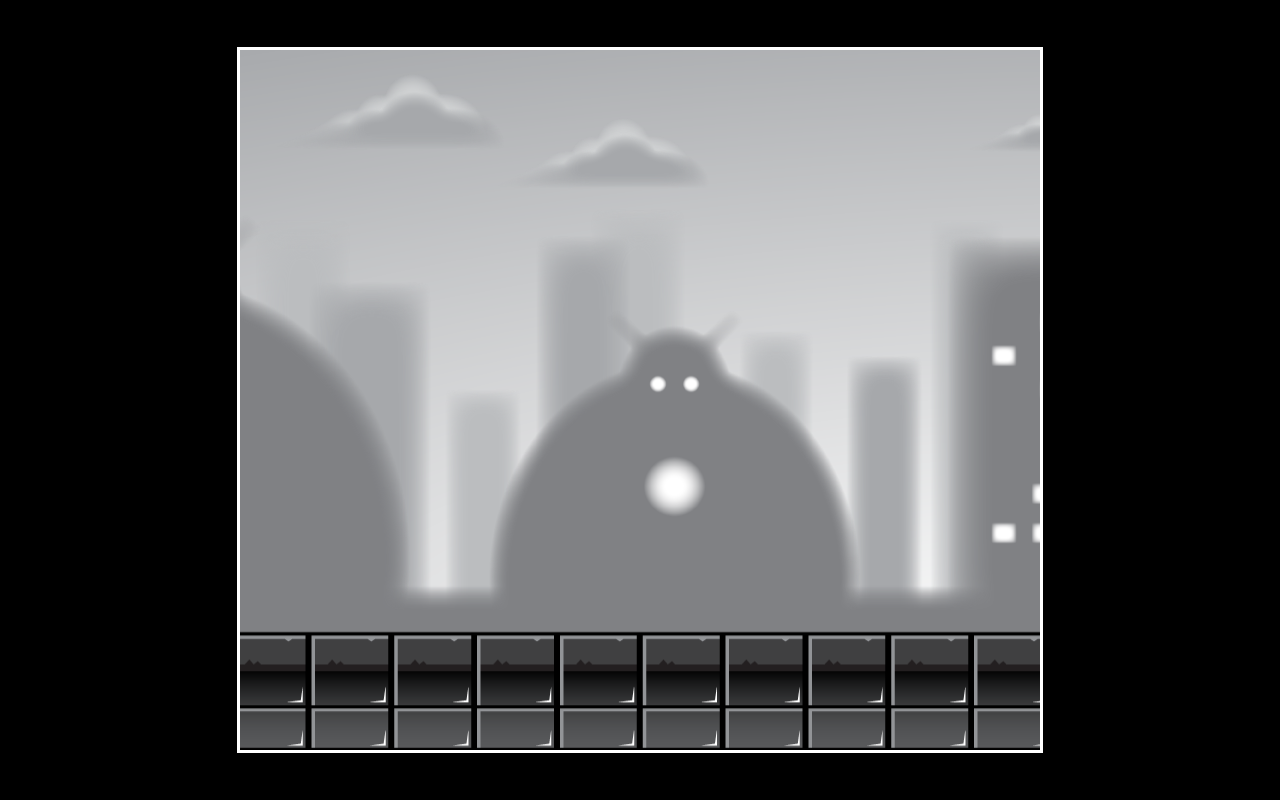
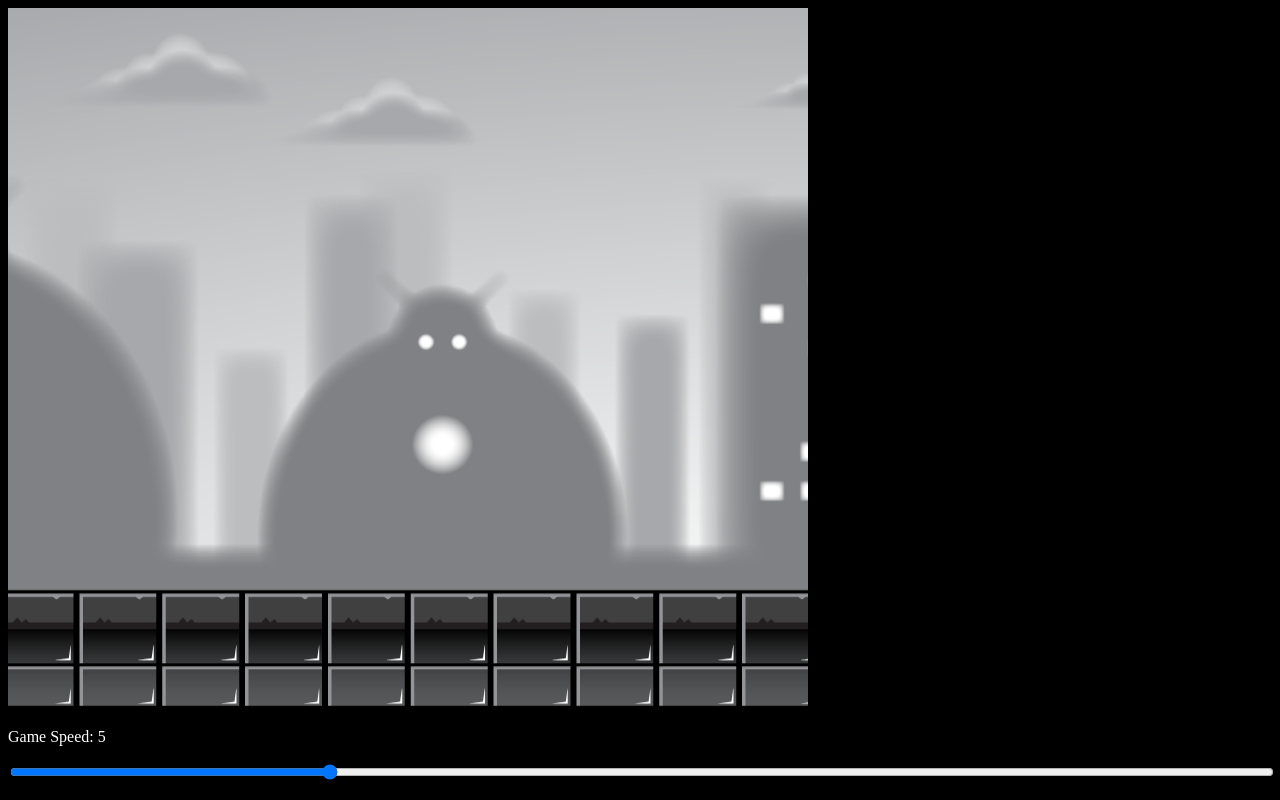
Before and after one commit to mellisporter/fcc-paralax-bg, a plain HTML site: page index.html in a window 1280 px wide. Drawn offline with Linux system fonts and the light colour scheme.

Commit message:
refactored second image

```diff
--- a/index.html
+++ b/index.html
@@ -8,7 +8,11 @@
     <link rel="stylesheet" href="style.css">
 </head>
 <body>
-    <canvas id="canvas1"></canvas>
+    <div class="container">
+        <canvas id="canvas1"></canvas>
+        <p>Game Speed: <span id="showGameSpeed"></span></p>
+        <input type="range" min="0" max ="20" value="5" class="slider" id="slider">
+    </div>
 
     <script src="script.js"></script>
 </body>
--- a/script.js
+++ b/script.js
@@ -16,6 +16,14 @@ backgroundLayer4.src = 'backgroundLayers/layer-4.png';
 const backgroundLayer5 = new Image();
 backgroundLayer5.src = 'backgroundLayers/layer-5.png';
 
+const slider = document.getElementById('slider');
+slider.value = gameSpeed;
+const showGameSpeed = document.getElementById('showGameSpeed');
+showGameSpeed.innerHTML = gameSpeed;
+slider.addEventListener('change' , function(e){
+    gameSpeed = e.target.value;
+    showGameSpeed.innerHTML = e.target.value;
+});
 
 class Layer {
     constructor(image, speedModifier){
@@ -23,7 +31,7 @@ class Layer {
         this.y = 0;
         this.width = 2400;
         this.height = 700;
-        this.x2 = this.width;
+        // this.x2 = this.width;
         this.image = image;
         this.speedModifier = speedModifier;
         this.speed = gameSpeed * this.speedModifier;
@@ -31,18 +39,18 @@ class Layer {
     update(){
         this.speed = gameSpeed * this.speedModifier;
         if (this.x <= -this.width){
-            this.x = this.width + this.x2 - this.speed;
+            this.x = 0;
         }
-        if (this.x2 <= -this.width){
-            this.x2 = this.width + this.x - this.speed;
-        }
+        // if (this.x2 <= -this.width){
+        //     this.x2 = this.width + this.x - this.speed;
+        // }
         this.x = Math.floor(this.x - this.speed);
-        this.x2 = Math.floor(this.x2 - this.speed);
+        // this.x2 = Math.floor(this.x2 - this.speed);
     }
 
     draw(){
         ctx.drawImage(this.image, this.x, this.y, this.width, this.height)
-        ctx.drawImage(this.image, this.x2, this.y, this.width, this.height)
+        ctx.drawImage(this.image, this.x + this.width, this.y, this.width, this.height)
     }
 }
 
--- a/style.css
+++ b/style.css
@@ -2,12 +2,27 @@ body {
     background: black;
 }
 
+#container {
+    position:absolute;
+    width: 800;
+    transform: translate(-50%, -50%);
+    top: 50%;
+    left: 50%;
+    font-size: 25px;
+
+}
+
 #canvas1 {
-position: absolute;
-border: 3px solid white;
+position: relative;
 width: 800px;
 height: 700px;
-transform: translate(-50%, -50%);
-top: 50%;
-left: 50%;
 }
+
+#slider {
+    width: 100%;
+
+}
+
+p {
+    color: white;
+}
```
